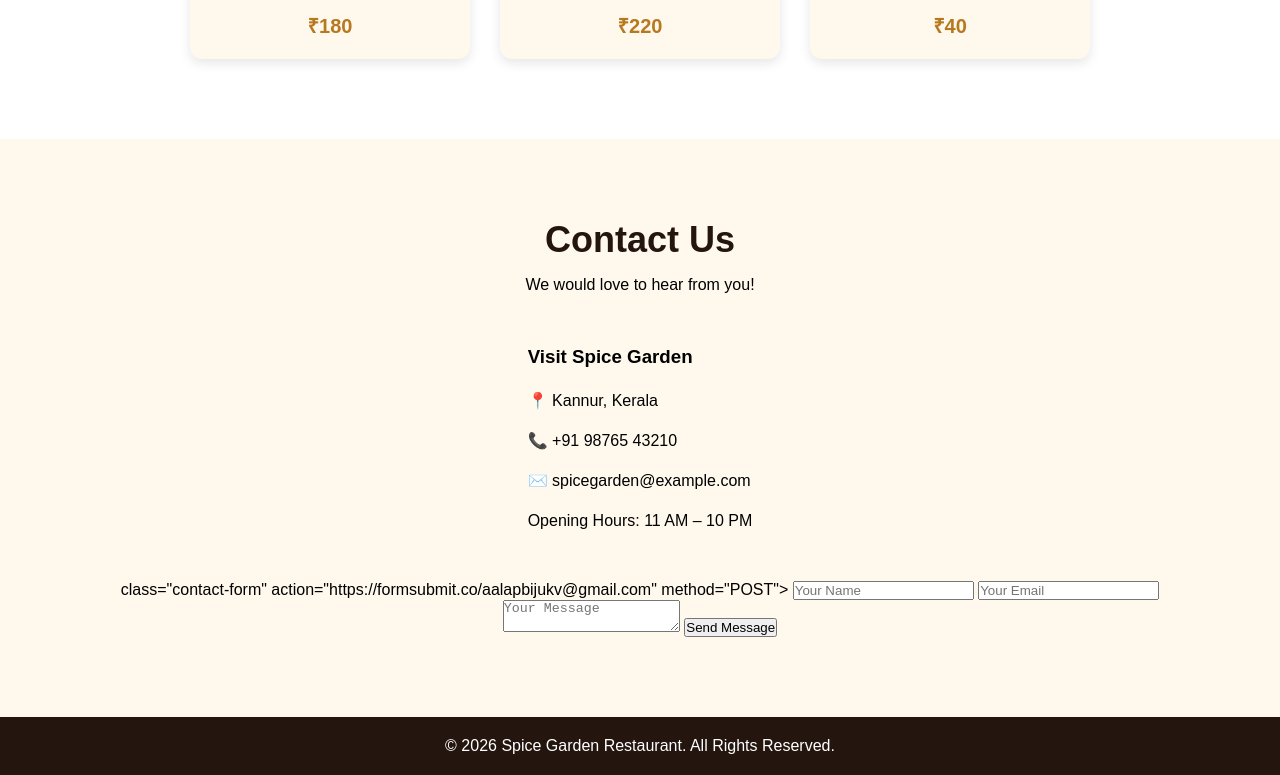
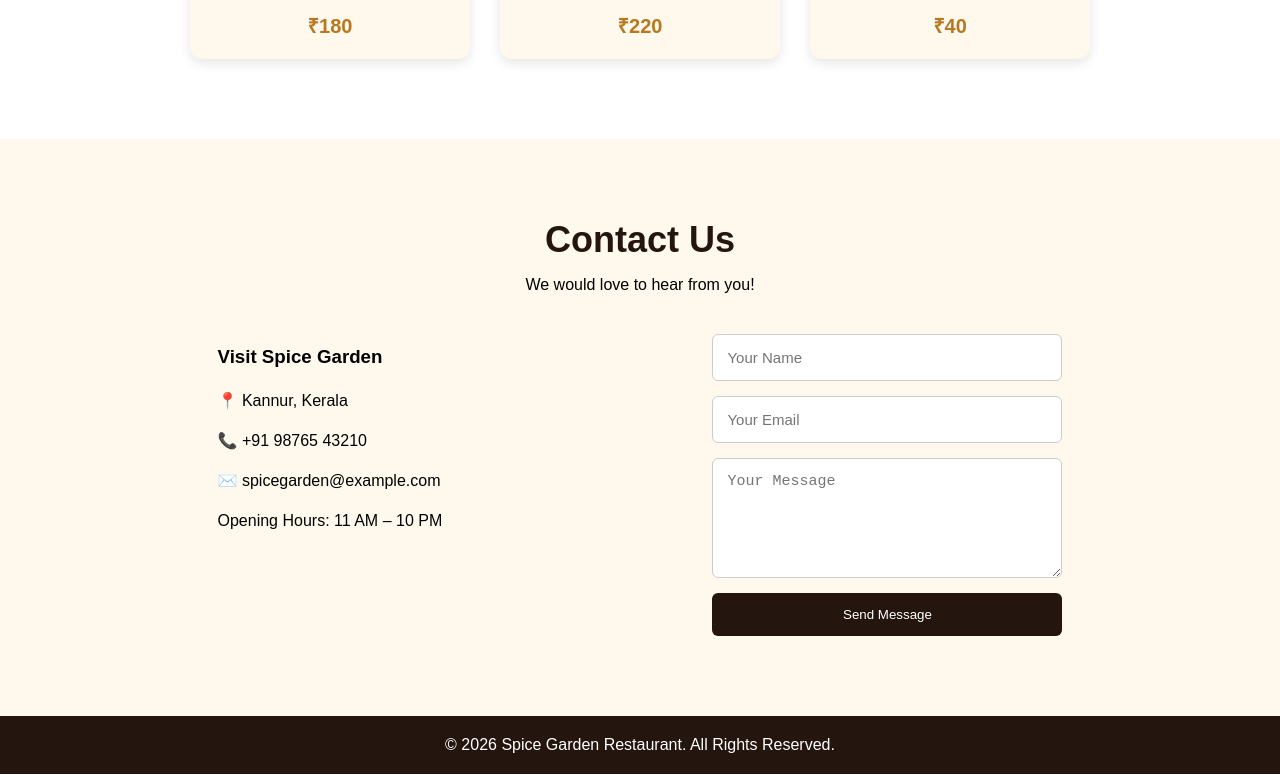
Before and after one commit to aalapbijukv-hub/spice-garden-website-Copy, a plain HTML site: page index.html in a window 1280 px wide. Shown: the part 1600-2375 px from the top of the page. Drawn offline with Linux system fonts and the light colour scheme.

Commit message:
Add files via upload

```diff
--- a/index.html
+++ b/index.html
@@ -130,18 +130,32 @@
             <p>Opening Hours: 11 AM – 10 PM</p>
         </div>
 
-         <form<input type="hidden" name="_next"
-       value="https://aalapbijukv-hub.github.io/spice-garden-website-Copy/">
-          class="contact-form" action="https://formsubmit.co/aalapbijukv@gmail.com" method="POST">
-            <input type="text" name="name" placeholder="Your Name" required>
 
-            <input type="email" name="email" placeholder="Your Email" required>
+<form class="contact-form"
+      action="https://formsubmit.co/aalapbijukv@gmail.com"
+      method="POST">
 
-            <textarea name="message" placeholder="Your Message" required></textarea>
+    <input type="hidden" name="_next"
+           value="https://aalapbijukv-hub.github.io/spice-garden-website-Copy/">
 
-            <button type="submit">Send Message</button>
+    <input type="text"
+           name="name"
+           placeholder="Your Name"
+           required>
 
-        </form>
+    <input type="email"
+           name="email"
+           placeholder="Your Email"
+           required>
+
+    <textarea name="message"
+              placeholder="Your Message"
+              required></textarea>
+
+    <button type="submit">Send Message</button>
+
+</form>
+
 
     </div>
 
```
